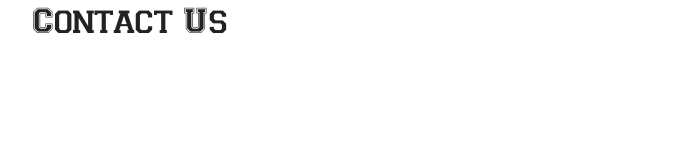
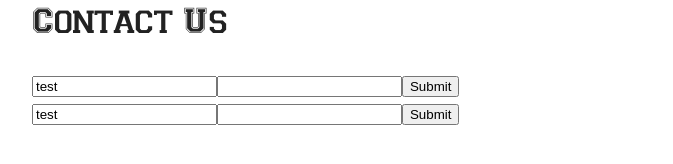
Before and after one commit to mandy6720/doggo-site, a Next.js app: page / in a window 1280 px wide. Shown: the part 2243-2407 px from the top of the page, without its empty margins (98-771 px from the left). Built offline with nearby package versions, Linux system fonts and the light colour scheme.

Commit message:
saving point

```diff
--- a/components/Form/index.js
+++ b/components/Form/index.js
@@ -1,27 +1,28 @@
-import * as React from "react";
-import Box from "@mui/material/Box";
-import TextField from "@mui/material/TextField";
+import { useForm } from "react-hook-form";
 
-const Form = () => {
+export default function Form() {
+  const {
+    register,
+    handleSubmit,
+    watch,
+    formState: { errors },
+  } = useForm();
+  const onSubmit = (data) => console.log(data);
+
+  console.log(watch("example")); // watch input value by passing the name of it
+
   return (
-    <Box
-      component="form"
-      sx={{
-        "& .MuiTextField-root": { m: 1, width: "25ch" },
-      }}
-      noValidate
-      autoComplete="off"
-    >
-      <div>
-        <TextField
-          required
-          id="outlined-required"
-          label="Required"
-          defaultValue="Hello World"
-        />
-      </div>
-    </Box>
+    /* "handleSubmit" will validate your inputs before invoking "onSubmit" */
+    <form onSubmit={handleSubmit(onSubmit)}>
+      {/* register your input into the hook by invoking the "register" function */}
+      <input defaultValue="test" {...register("example")} />
+
+      {/* include validation with required or other standard HTML validation rules */}
+      <input {...register("exampleRequired", { required: true })} />
+      {/* errors will return when field validation fails  */}
+      {errors.exampleRequired && <span>This field is required</span>}
+
+      <input type="submit" />
+    </form>
   );
-};
-
-export default Form;
+}
--- a/pages/index.js
+++ b/pages/index.js
@@ -6,7 +6,6 @@
 import Blockquote from "../components/Blockquote.js";
 import AvailablePups from "../components/Cards/available-pups";
 import Contact from "../components/Cards/contact";
-
 import Form from "../components/Form/";
 
 export default function Home(children) {
```
